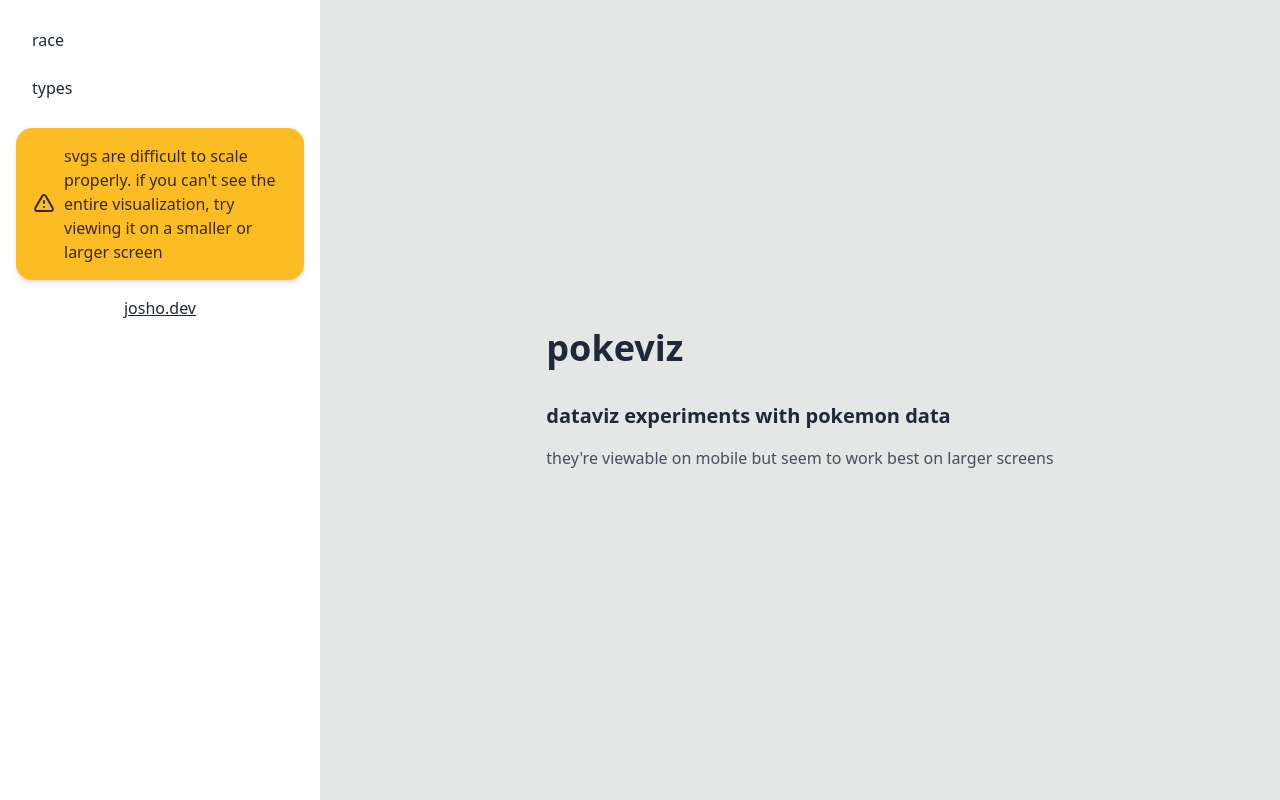
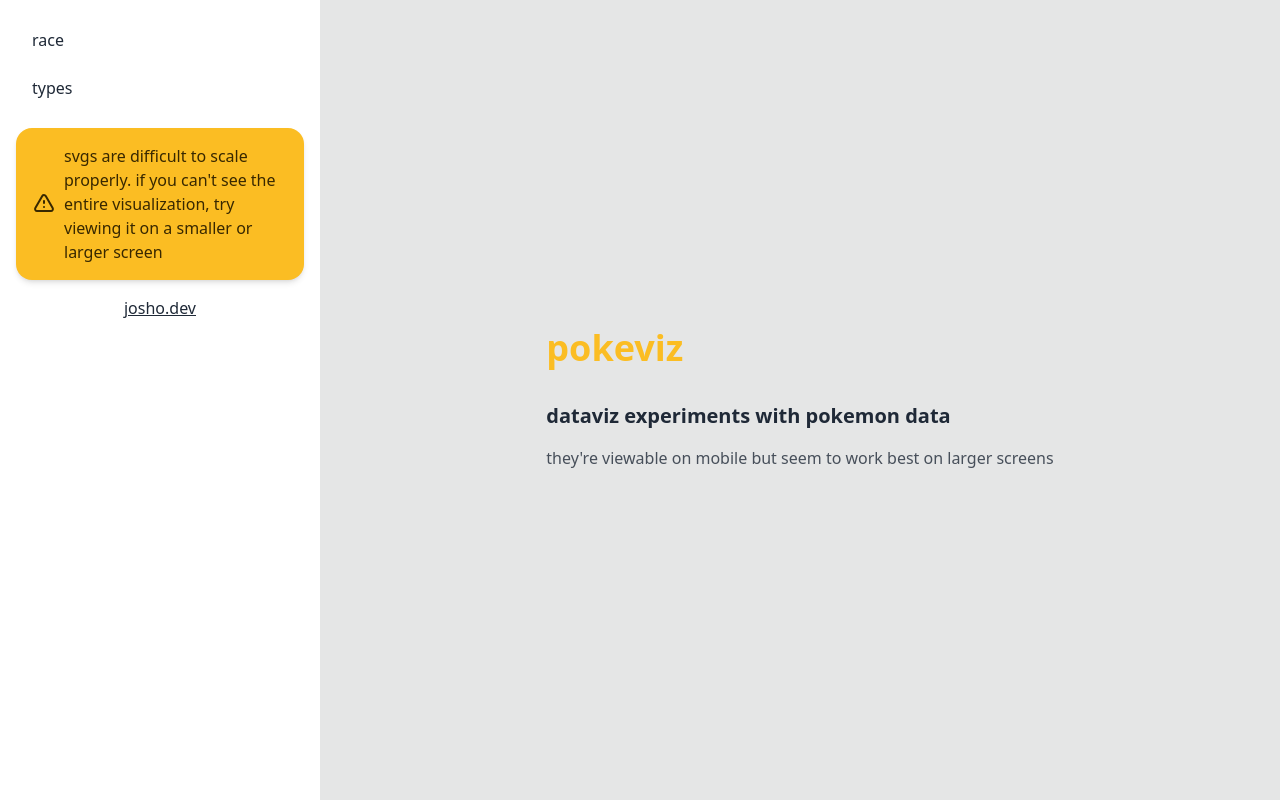
Before and after one commit to joshwashywash/pokeviz, a SvelteKit app: page / in a window 1280 px wide. Built offline with nearby package versions, Linux system fonts and the light colour scheme.

Commit message:
test with deploy script

```diff
--- a/src/routes/+page.svelte
+++ b/src/routes/+page.svelte
@@ -1,5 +1,5 @@
 <article class="prose">
-	<h1>pokeviz</h1>
+	<h1 class="text-warning">pokeviz</h1>
 	<h3>dataviz experiments with pokemon data</h3>
 	<p>they're viewable on mobile but seem to work best on larger screens</p>
 </article>
```
